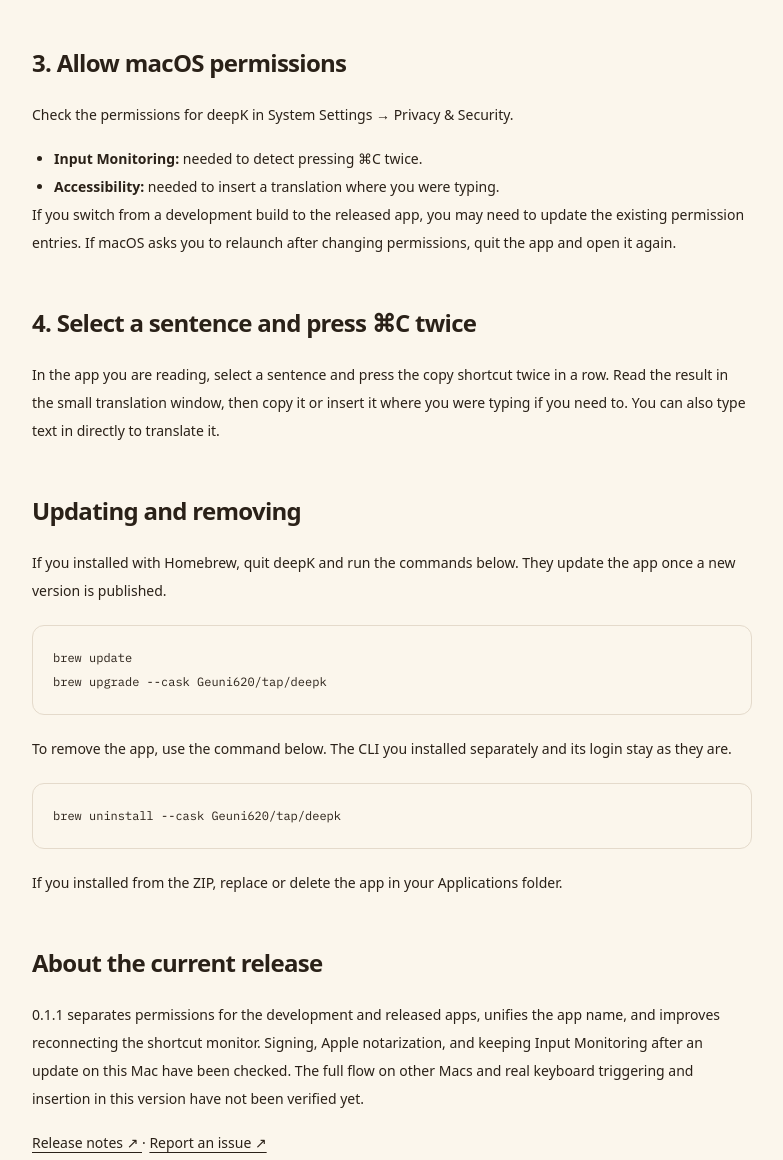
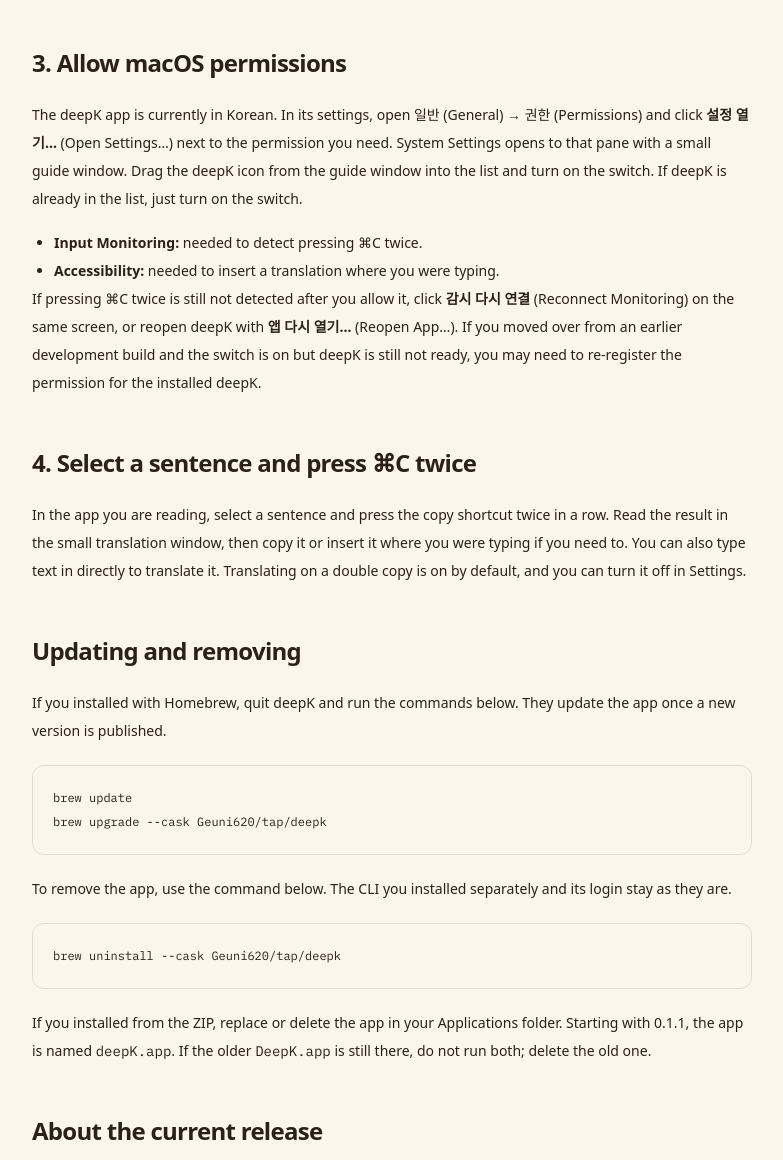
Before and after one commit to Geuni620/deepK, an Astro site in the folder landing/: page /en/guide in a window 1280 px wide. Shown: the part 1205-2365 px from the top of the page, without its empty margins (248-1031 px from the left). Built offline with nearby package versions, Linux system fonts and the light colour scheme; Astro itself is replaced by a stand-in of ours; a web font is replaced by a local one.

Commit message:
랜딩 설치 안내에 0.1.1 권한 안내 창·감시 재연결·앱 이름 변경 반영

```diff
--- a/landing/src/data/faq.ts
+++ b/landing/src/data/faq.ts
@@ -41,7 +41,7 @@ const ko: FaqItem[] = [
     id: 'update',
     question: '다음 버전은 어떻게 업데이트하나요?',
     answer:
-      'Homebrew로 설치했다면 앱을 종료한 뒤 brew update와 brew upgrade --cask Geuni620/tap/deepk를 실행하세요. ZIP으로 설치했다면 새 파일의 앱으로 교체하면 됩니다.',
+      'Homebrew로 설치했다면 앱을 종료한 뒤 brew update와 brew upgrade --cask Geuni620/tap/deepk를 실행하세요. ZIP으로 설치했다면 새 파일의 deepK.app으로 교체하세요. 이전 이름의 DeepK.app은 함께 실행하지 말고 삭제하세요.',
   },
 ];
 
@@ -79,7 +79,7 @@ const en: FaqItem[] = [
     id: 'update',
     question: 'How do I update to the next version?',
     answer:
-      'If you installed with Homebrew, quit the app and run brew update, then brew upgrade --cask Geuni620/tap/deepk. If you used the ZIP, replace the app with the one from the new file.',
+      'If you installed with Homebrew, quit the app and run brew update, then brew upgrade --cask Geuni620/tap/deepk. If you used the ZIP, replace it with deepK.app from the new file. Do not run the older DeepK.app alongside it; delete it.',
   },
 ];
 
--- a/landing/src/pages/en/guide.astro
+++ b/landing/src/pages/en/guide.astro
@@ -59,7 +59,13 @@ import { release } from '../../data/release';
   </section>
   <section>
     <h2>3. Allow macOS permissions</h2>
-    <p>Check the permissions for deepK in System Settings → Privacy &amp; Security.</p>
+    <p>
+      The deepK app is currently in Korean. In its settings, open 일반 (General) → 권한
+      (Permissions) and click <strong>설정 열기…</strong> (Open Settings…) next to the permission
+      you need. System Settings opens to that pane with a small guide window. Drag the deepK icon
+      from the guide window into the list and turn on the switch. If deepK is already in the list,
+      just turn on the switch.
+    </p>
     <ul>
       <li>
         <strong>Input Monitoring:</strong> needed to detect pressing ⌘C twice.
@@ -69,9 +75,12 @@ import { release } from '../../data/release';
       </li>
     </ul>
     <p>
-      If you switch from a development build to the released app, you may need to update the
-      existing permission entries. If macOS asks you to relaunch after changing permissions, quit
-      the app and open it again.
+      If pressing ⌘C twice is still not detected after you allow it, click
+      <strong>감시 다시 연결</strong> (Reconnect Monitoring) on the same screen, or reopen deepK
+      with
+      <strong>앱 다시 열기…</strong> (Reopen App…). If you moved over from an earlier development
+      build and the switch is on but deepK is still not ready, you may need to re-register the
+      permission for the installed deepK.
     </p>
   </section>
   <section>
@@ -79,7 +88,8 @@ import { release } from '../../data/release';
     <p>
       In the app you are reading, select a sentence and press the copy shortcut twice in a row. Read
       the result in the small translation window, then copy it or insert it where you were typing if
-      you need to. You can also type text in directly to translate it.
+      you need to. You can also type text in directly to translate it. Translating on a double copy
+      is on by default, and you can turn it off in Settings.
     </p>
   </section>
   <section>
@@ -95,15 +105,19 @@ brew upgrade --cask Geuni620/tap/deepk</code></pre>
       as they are.
     </p>
     <pre><code>brew uninstall --cask Geuni620/tap/deepk</code></pre>
-    <p>If you installed from the ZIP, replace or delete the app in your Applications folder.</p>
+    <p>
+      If you installed from the ZIP, replace or delete the app in your Applications folder. Starting
+      with 0.1.1, the app is named <code>deepK.app</code>. If the older <code>DeepK.app</code> is
+      still there, do not run both; delete the old one.
+    </p>
   </section>
   <section>
     <h2>About the current release</h2>
     <p>
-      {release.version} separates permissions for the development and released apps, unifies the
-      app name, and improves reconnecting the shortcut monitor. Signing, Apple notarization, and
-      keeping Input Monitoring after an update on this Mac have been checked. The full flow on other
-      Macs and real keyboard triggering and insertion in this version have not been verified yet.
+      {release.version} separates permissions for the development and released apps, unifies the app
+      name, and improves reconnecting the shortcut monitor. Signing, Apple notarization, and keeping
+      Input Monitoring after an update on this Mac have been checked. The full flow on other Macs
+      and real keyboard triggering and insertion in this version have not been verified yet.
     </p>
     <p>
       <a href={release.notesUrl} target="_blank" rel="noopener noreferrer">
--- a/landing/src/pages/guide.astro
+++ b/landing/src/pages/guide.astro
@@ -56,7 +56,11 @@ import { release } from '../data/release';
   </section>
   <section>
     <h2>3. macOS 권한을 허용하세요</h2>
-    <p>시스템 설정 → 개인정보 보호 및 보안에서 설치한 deepK의 권한을 확인합니다.</p>
+    <p>
+      deepK 설정 → 일반 → 권한에서 필요한 권한의 <strong>설정 열기…</strong>를 누르면 시스템 설정의
+      해당 화면과 안내 창이 함께 열립니다. 안내 창의 deepK 아이콘을 목록으로 끌어다 놓고 스위치를
+      켜세요. 목록에 이미 있으면 스위치만 켜면 됩니다.
+    </p>
     <ul>
       <li>
         <strong>입력 모니터링:</strong> ⌘C를 두 번 누르는 동작을 감지할 때 필요합니다.
@@ -66,15 +70,18 @@ import { release } from '../data/release';
       </li>
     </ul>
     <p>
-      개발용 앱을 쓰다가 배포본으로 바꾸면 기존 권한 등록을 갱신해야 할 수 있습니다. 권한을 바꾼 뒤
-      macOS가 다시 실행하라고 안내하면 앱을 종료하고 다시 엽니다.
+      허용한 뒤에도 ⌘C 두 번이 감지되지 않으면 같은 화면의 <strong>감시 다시 연결</strong>을
+      누르거나 <strong>앱 다시 열기…</strong>로 deepK를 다시 엽니다. 이전 개발용 앱에서 넘어왔는데
+      스위치가 켜져 있어도 준비되지 않으면, 설치한 deepK를 대상으로 권한 등록을 갱신해야 할 수
+      있습니다.
     </p>
   </section>
   <section>
     <h2>4. 문장을 고르고 ⌘C를 두 번</h2>
     <p>
       읽던 앱에서 문장을 선택하고 복사 단축키를 연달아 두 번 누릅니다. 작은 번역 창에서 결과를 읽고,
-      필요하면 복사하거나 원래 입력 위치에 삽입하세요. 직접 입력으로도 번역할 수 있습니다.
+      필요하면 복사하거나 원래 입력 위치에 삽입하세요. 직접 입력으로도 번역할 수 있습니다. 두 번
+      복사 자동 번역은 처음부터 켜져 있으며 설정에서 끌 수 있습니다.
     </p>
   </section>
   <section>
@@ -90,7 +97,11 @@ brew upgrade --cask Geuni620/tap/deepk</code></pre>
       유지됩니다.
     </p>
     <pre><code>brew uninstall --cask Geuni620/tap/deepk</code></pre>
-    <p>ZIP으로 설치했다면 응용 프로그램 폴더에서 앱을 교체하거나 삭제하면 됩니다.</p>
+    <p>
+      ZIP으로 설치했다면 응용 프로그램 폴더에서 앱을 교체하거나 삭제하면 됩니다. 0.1.1부터 앱 이름이{' '}
+      <code>deepK.app</code>입니다. 이전 릴리스의 <code>DeepK.app</code>이 남아 있으면 함께 실행하지
+      말고 삭제하세요.
+    </p>
   </section>
   <section>
     <h2>현재 배포본에 대해</h2>
```
